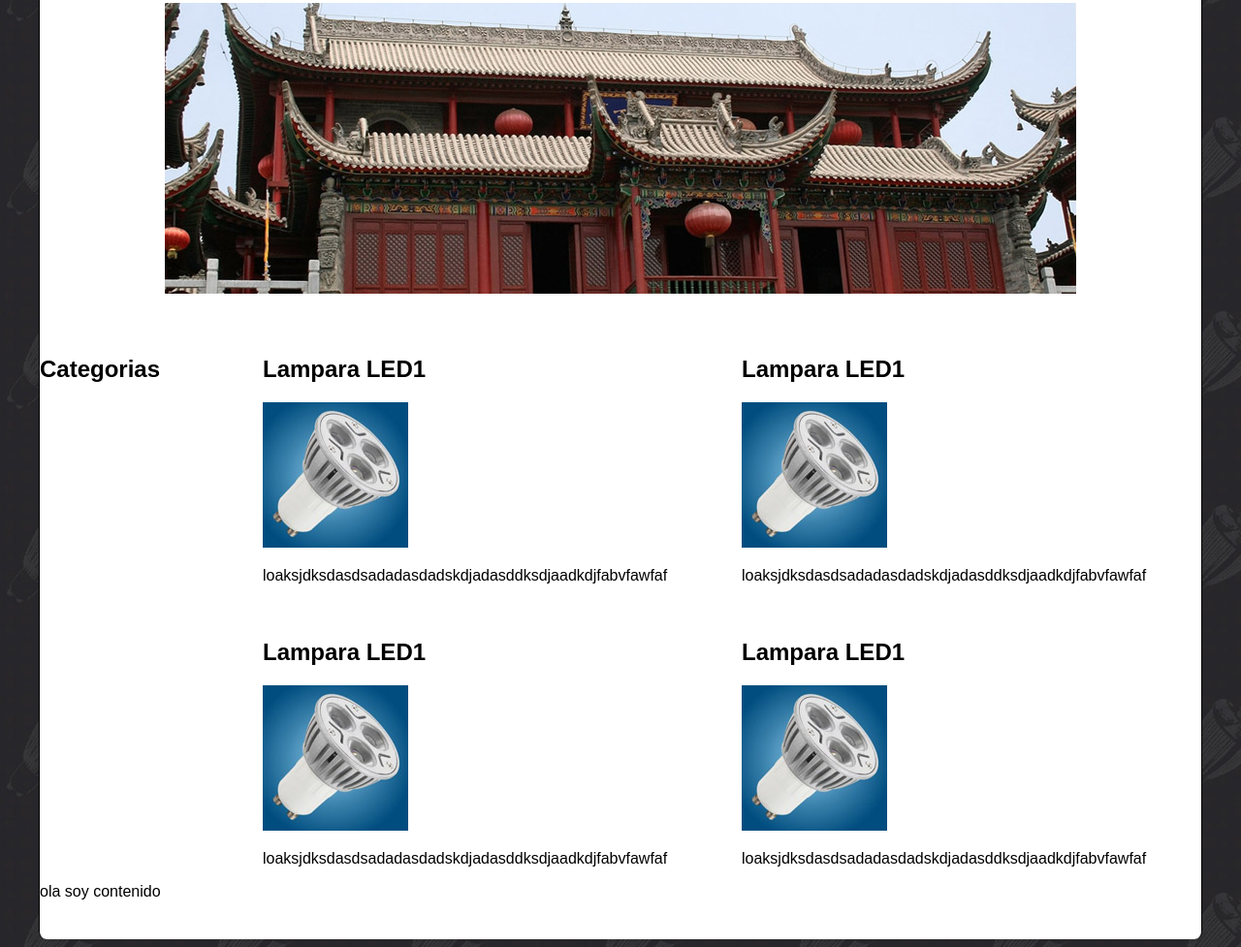
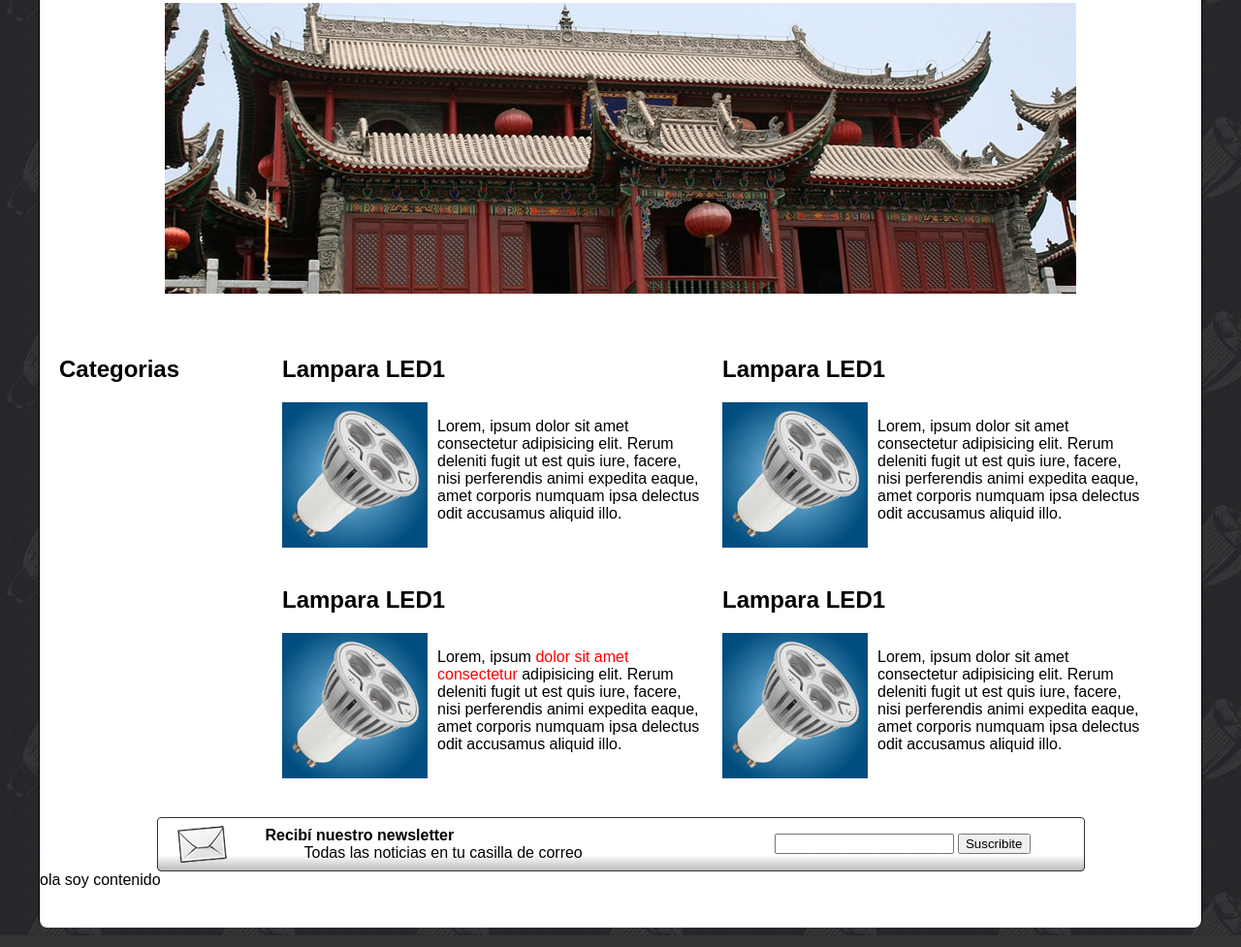
Before and after one commit to BautyDelToro/3alas, a plain HTML site: page index.html in a window 1280 px wide. Shown: the part 166-1143 px from the top of the page at 97% size. Drawn offline with Linux system fonts and the light colour scheme.

Commit message:
demasiadas cosaas

```diff
--- a/estilos.css
+++ b/estilos.css
@@ -42,11 +42,13 @@ padding-bottom: 40px;
 
 Nav{
 background-color: var(--naranja);
+flex-grow: 1;
+
 }
 .Nav-lista{
 display: flex;
 list-style-type:none;
-padding: 7px 8px ;
+padding: 10px 8px ;
 
 }
 .Nav-lista a{
@@ -54,7 +56,7 @@ display: block;
 color: var(--blanco);
 padding: 8px;
 text-decoration:none;
-margin: 0px 3px 0px 3px;
+padding: 5px 5px 5px 5px;
 }
 
 .Nav-lista a:hover{
@@ -67,6 +69,8 @@ padding: 0%;
 .Nav-lista form{
     text-align: right;
     min-width: 450px;
+    vertical-align: middle;
+    background-color: aqua;
 }
 
 /*slider*/
@@ -80,7 +84,10 @@ padding: 0%;
 .main{
     display: grid;
     grid-template-columns: 230px 1fr;
-
+    padding-left: 20px;
+    padding-right: 60px;
+    margin-bottom:40px;
+    /*para el h2categorias y los textos de los productos*/
 }
 
 /*categorias*/
@@ -95,3 +102,52 @@ padding: 0%;
     gap:20px;
     /*espacio entre columnas*/
 }
+
+.contenedorproductos{
+display: flex;
+flex-direction: row;
+gap: 10px;
+}
+
+/*Newsletter*/
+
+.newsletter{
+    max-height: 100px;
+    width: 900PX;
+    margin-left: auto;
+    margin-right: auto;
+    padding: 8px 35px;
+    border: solid var(--gris01) 1px;
+    border-radius: 4px;
+    background-image: linear-gradient(var(--blanco)70%,var(--gris02));
+    display: flex;
+    flex-direction: row;
+    align-items: center;
+    padding-left: 20px;
+}
+
+#textonewsletter{
+    margin: 0%;
+    padding-left: 40px;
+}
+
+.newsletterdivtexto{
+    display: flex;
+    flex-direction: column;
+    justify-content: space-around;
+}
+
+#olapapa{
+    margin: 0%;
+    padding-left: 80px;
+}
+
+.newsletter form{
+flex-grow: 1;
+text-align: right;
+padding-right: 20px;
+}
+
+.rojoo{
+    color: red  ;
+}
--- a/index.html
+++ b/index.html
@@ -69,25 +69,49 @@
 
                     <div class="lampara">
                         <h2>Lampara LED1</h2>
-                        <img src="lamparas/lampara1.jpg" alt="Lampara LED">
-                        <p>loaksjdksdasdsadadasdadskdjadasddksdjaadkdjfabvfawfaf</p>
+                        <div class="contenedorproductos">
+                            <img src="lamparas/lampara1.jpg" alt="Lampara LED">
+                            <p>Lorem, ipsum dolor sit amet consectetur adipisicing elit. Rerum deleniti fugit ut est quis iure, facere, nisi perferendis animi expedita eaque, amet corporis numquam ipsa delectus odit accusamus aliquid illo.</p>
+                        </div>
                     </div>
                     <div class="lampara">
                         <h2>Lampara LED1</h2>
-                        <img src="lamparas/lampara1.jpg" alt="Lampara LED">
-                        <p>loaksjdksdasdsadadasdadskdjadasddksdjaadkdjfabvfawfaf</p>
+                        <div class="contenedorproductos">
+                            <img src="lamparas/lampara1.jpg" alt="Lampara LED">
+                            <p>Lorem, ipsum dolor sit amet consectetur adipisicing elit. Rerum deleniti fugit ut est quis iure, facere, nisi perferendis animi expedita eaque, amet corporis numquam ipsa delectus odit accusamus aliquid illo.</p>
+                        </div>
                     </div>
                     <div class="lampara">
                         <h2>Lampara LED1</h2>
-                        <img src="lamparas/lampara1.jpg" alt="Lampara LED">
-                        <p>loaksjdksdasdsadadasdadskdjadasddksdjaadkdjfabvfawfaf</p>
+                        <div class="contenedorproductos">
+                            <img src="lamparas/lampara1.jpg" alt="Lampara LED">
+                            <p>Lorem, ipsum <span class="rojoo">dolor sit amet consectetur</span> adipisicing elit. Rerum deleniti fugit ut est quis iure, facere, nisi perferendis animi expedita eaque, amet corporis numquam ipsa delectus odit accusamus aliquid illo.</p>
+                                            <!--span sirve para señalar cosas particulares y trabajarlas en css-->
+                        </div>
                     </div>
                     <div class="lampara">
                         <h2>Lampara LED1</h2>
-                        <img src="lamparas/lampara1.jpg" alt="Lampara LED">
-                        <p>loaksjdksdasdsadadasdadskdjadasddksdjaadkdjfabvfawfaf</p>
+                        <div class="contenedorproductos">
+                            <img src="lamparas/lampara1.jpg" alt="Lampara LED">
+                            <p>Lorem, ipsum dolor sit amet consectetur adipisicing elit. Rerum deleniti fugit ut est quis iure, facere, nisi perferendis animi expedita eaque, amet corporis numquam ipsa delectus odit accusamus aliquid illo.</p>
+                        </div>
                     </div>
                 </div>
+
+            </div>
+
+            <div class="newsletter">
+                <img src="sobre.png" alt="">
+
+                <div class="newsletterdivtexto">
+                    <p id="textonewsletter"><strong>Recibí nuestro newsletter</strong></p>
+                    <p id="olapapa">Todas las noticias en tu casilla de correo</p>
+                </div>
+
+                <form action="hola.js">
+                    <input type="text" name="" id="">
+                    <input type="submit" value="Suscribite" class="botonNewsletter">
+                </form>
 
             </div>
 
```
